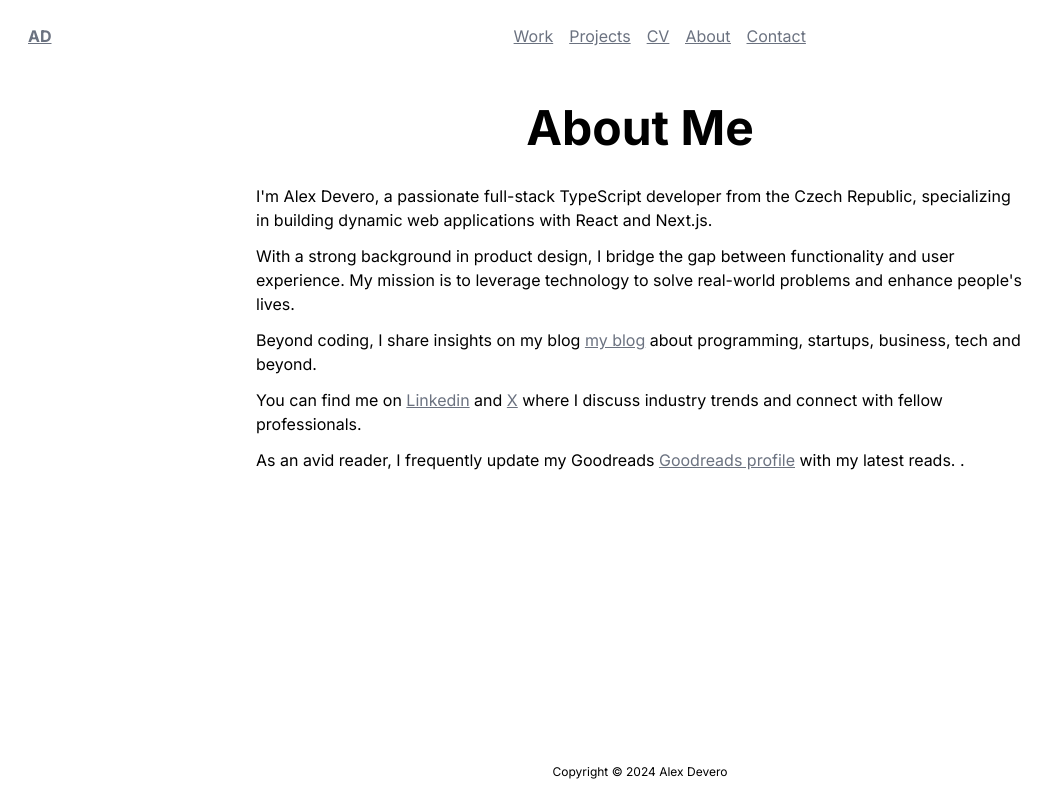
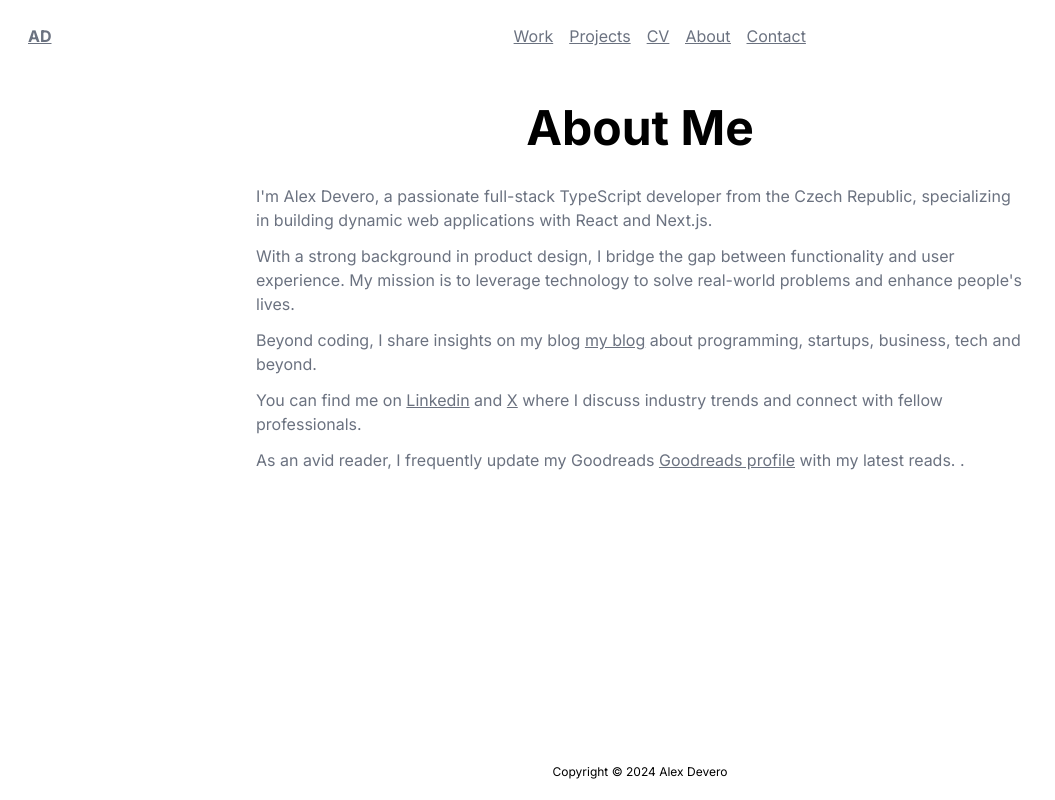
Before and after one commit to alexdevero/alex-devero-website-nextjs, a Next.js app: page /about in a window 1280 px wide. Shown: the whole page, without its empty margins (0-1055 px from the left). Built offline with nearby package versions, Linux system fonts and the light colour scheme; some icons are missing.

Commit message:
fix: use Typography instead of html elements

```diff
--- a/src/app/not-found.tsx
+++ b/src/app/not-found.tsx
@@ -1,14 +1,17 @@
 import type { FC } from 'react'
 
 import Layout from '@/components/layout'
+import { Typography } from '@/components/typography'
 
 const NotFoundPage: FC = () => (
   <Layout title="404">
     <div className="flex flex-1 items-center justify-center text-center">
       <div className="max-w-2xl">
-        <h1 className="mb-2 text-4xl font-bold">404 - NOT FOUND</h1>
+        <Typography as="h1" variant="h1" className="mb-2 text-4xl font-bold">
+          404 - NOT FOUND
+        </Typography>
 
-        <p className="text-base">You just hit a route that doesn&#39;t exist... the sadness.</p>
+        <Typography>You just hit a route that doesn&#39;t exist... the sadness.</Typography>
       </div>
     </div>
   </Layout>
--- a/src/app/projects/page.tsx
+++ b/src/app/projects/page.tsx
@@ -1,7 +1,7 @@
 import { Octokit } from '@octokit/rest'
 
-import { Heading } from '@/components/heading'
 import Layout from '@/components/layout'
+import { Typography } from '@/components/typography'
 import { projects } from '@/data/projects'
 
 import { githubCredentials } from '../../../credentials/credentials-github'
@@ -41,11 +41,15 @@ export default async function Projects() {
 
   return (
     <Layout title="Projects">
-      <Heading>Projects</Heading>
+      <Typography as="h1" variant="h1">
+        Projects
+      </Typography>
 
       {displayProjects ? (
         <div className="flex flex-col items-center justify-center">
-          <p className="mb-8 text-center">Below are some bigger projects I am currently working on:</p>
+          <Typography className="mb-8 text-center">
+            Below are some bigger projects I am currently working on:
+          </Typography>
 
           <div className="mb-8 grid grid-cols-1 justify-center gap-6">
             {projects.map(project => (
@@ -65,9 +69,9 @@ export default async function Projects() {
       )}
 
       <div>
-        <p className="mb-6 mt-2 text-center">
+        <Typography className="mb-6 mt-2 text-center">
           Here are some projects I worked and that are on my <a href="https://github.com/alexdevero">GitHub</a>:
-        </p>
+        </Typography>
 
         {!areGithubDataReady && <span>Loading...</span>}
 
--- a/src/components/pages/about-page.tsx
+++ b/src/components/pages/about-page.tsx
@@ -1,52 +1,42 @@
 import { personalLinks, socialMedia } from '@/constants/links'
 
-import { Heading } from '../heading'
 import Layout from '../layout'
 import { Link } from '../link'
+import { Typography } from '../typography'
 
 export const AboutPage = () => (
   <Layout title="About">
-    <Heading>About Me</Heading>
+    <Typography as="h1" variant="h1">
+      About Me
+    </Typography>
 
     <div className="flex flex-1 justify-center">
       <div className="flex max-w-3xl flex-col gap-3">
-        <p>
+        <Typography>
           I'm Alex Devero, a passionate full-stack TypeScript developer from the Czech Republic, specializing in
           building dynamic web applications with React and Next.js.
-        </p>
+        </Typography>
 
-        <p>
+        <Typography>
           With a strong background in product design, I bridge the gap between functionality and user experience. My
           mission is to leverage technology to solve real-world problems and enhance people's lives.
-        </p>
+        </Typography>
 
-        <p>
-          Beyond coding, I share insights on my blog{' '}
-          <Link className="underline" href={personalLinks.blog}>
-            my blog
-          </Link>{' '}
-          about programming, startups, business, tech and beyond.
-        </p>
+        <Typography>
+          Beyond coding, I share insights on my blog <Link href={personalLinks.blog}>my blog</Link> about programming,
+          startups, business, tech and beyond.
+        </Typography>
 
-        <p>
-          You can find me on{' '}
-          <Link href={socialMedia.linkedIn} className="underline">
-            Linkedin
-          </Link>{' '}
-          and{' '}
-          <Link href={socialMedia.twitter} className="underline">
-            X
-          </Link>{' '}
-          where I discuss industry trends and connect with fellow professionals.
-        </p>
+        <Typography>
+          You can find me on <Link href={socialMedia.linkedIn}>Linkedin</Link> and{' '}
+          <Link href={socialMedia.twitter}>X</Link> where I discuss industry trends and connect with fellow
+          professionals.
+        </Typography>
 
-        <p>
+        <Typography>
           As an avid reader, I frequently update my Goodreads{' '}
-          <Link className="underline" href={socialMedia.goodreads}>
-            Goodreads profile
-          </Link>{' '}
-          with my latest reads. .
-        </p>
+          <Link href={socialMedia.goodreads}>Goodreads profile</Link> with my latest reads. .
+        </Typography>
       </div>
     </div>
   </Layout>
--- a/src/components/pages/contact-page.tsx
+++ b/src/components/pages/contact-page.tsx
@@ -8,8 +8,8 @@ import { z } from 'zod'
 import { Button } from '../button'
 import { Input } from '../form-elements/input'
 import { Textarea } from '../form-elements/textarea'
-import { Heading } from '../heading'
 import Layout from '../layout'
+import { Typography } from '../typography'
 
 const formEnabled = false
 
@@ -43,17 +43,19 @@ export const ContactPage = () => {
 
   return (
     <Layout title="Contact">
-      <Heading>Let's get in touch</Heading>
+      <Typography as="h1" variant="h1">
+        Let's get in touch
+      </Typography>
 
       <div className="flex flex-col items-center">
         <div className="flex max-w-3xl flex-col gap-3">
-          <p>
+          <Typography>
             Do you have some project you want to realize? Let's get in touch! Contact me on my{' '}
             <a href="mailto:deveroalex@gmail.com" className="underline">
               email
             </a>
             .
-          </p>
+          </Typography>
         </div>
 
         {formEnabled && (
@@ -94,9 +96,9 @@ export const ContactPage = () => {
                 </fieldset> */}
 
                 {isSubmitSuccessful && (
-                  <p>
+                  <Typography as="div" className="text-green-500">
                     <strong>Your message is on the way. I will reply in three days.</strong>
-                  </p>
+                  </Typography>
                 )}
 
                 <div>
--- a/src/components/pages/cv-page/cv-page.tsx
+++ b/src/components/pages/cv-page/cv-page.tsx
@@ -1,4 +1,5 @@
-import { Heading } from '@/components/heading'
+import { Link } from '@/components/link'
+import { Typography } from '@/components/typography'
 import { cvRecords } from '@/data/cv-records'
 
 import Layout from '../../layout'
@@ -6,36 +7,33 @@ import { CvCharts } from './cv-charts'
 
 export const CvPage = () => (
   <Layout title="CV">
-    <Heading>My CV</Heading>
+    <Typography as="h1" variant="h1">
+      My CV
+    </Typography>
 
     <div className="mb-8 ml-auto mr-auto flex max-w-md flex-col gap-2">
       <div>
-        <span className="font-semibold">Name:</span> {cvRecords.personalInfo.name}
+        <span className="font-semibold">Name:</span> <Typography as="span">{cvRecords.personalInfo.name}</Typography>
       </div>
       <div>
-        <span className="font-semibold">Location:</span> {cvRecords.personalInfo.address}
+        <span className="font-semibold">Location:</span>{' '}
+        <Typography as="span">{cvRecords.personalInfo.address}</Typography>
       </div>
       <div>
         <span className="font-semibold">E-mail:</span>{' '}
-        <a href={`mailto:${cvRecords.personalInfo.email}`}>{cvRecords.personalInfo.email}</a>
+        <Link href={`mailto:${cvRecords.personalInfo.email}`}>{cvRecords.personalInfo.email}</Link>
       </div>
       <div>
         <span className="font-semibold">Web:</span>{' '}
-        <a href={cvRecords.personalInfo.website} target="_blank" rel="noopener noreferrer">
-          {cvRecords.personalInfo.website}
-        </a>
+        <Link href={cvRecords.personalInfo.website}>{cvRecords.personalInfo.website}</Link>
       </div>
       <div>
         <span className="font-semibold">Github:</span>{' '}
-        <a href={cvRecords.personalInfo.github} target="_blank" rel="noopener noreferrer">
-          {cvRecords.personalInfo.github}
-        </a>
+        <Link href={cvRecords.personalInfo.github}>{cvRecords.personalInfo.github}</Link>
       </div>
       <div>
         <span className="font-semibold">Linkedin:</span>{' '}
-        <a href={cvRecords.personalInfo.linkedin} target="_blank" rel="noopener noreferrer">
-          {cvRecords.personalInfo.linkedin}
-        </a>
+        <Link href={cvRecords.personalInfo.linkedin}>{cvRecords.personalInfo.linkedin}</Link>
       </div>
     </div>
 
--- a/src/components/pages/home-page.tsx
+++ b/src/components/pages/home-page.tsx
@@ -1,14 +1,22 @@
 import Layout from '../layout'
+import { Link } from '../link'
+import { Typography } from '../typography'
 
 export const HomePage = () => (
   <Layout title="Home">
     <div className="flex w-full flex-1 items-center justify-center">
-      <div className="max-w-2xl">
-        <h1 className="mb-2 text-center text-5xl font-bold">Alex Devero</h1>
+      <div className="max-w-2xl text-center">
+        <Typography as="h1" variant="h1">
+          Alex Devero
+        </Typography>
 
-        <p className="text-base">Full-stack TypeScript Developer Specializing in React and Next.js Applications</p>
+        <Typography>Full-stack TypeScript Developer Specializing in React and Next.js Applications</Typography>
 
-        <p className="text-base">Helping startups and businesses create scalable, high-performance web applications.</p>
+        <Typography>Helping startups and businesses create scalable, high-performance web applications.</Typography>
+
+        <Typography>
+          Discover How I Can Elevate Your Project – <Link href="/contact">Learn More</Link>.
+        </Typography>
       </div>
     </div>
   </Layout>
```
